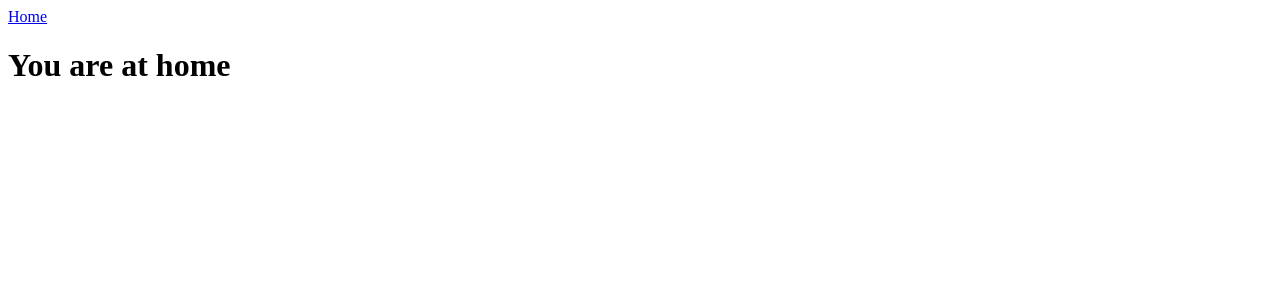
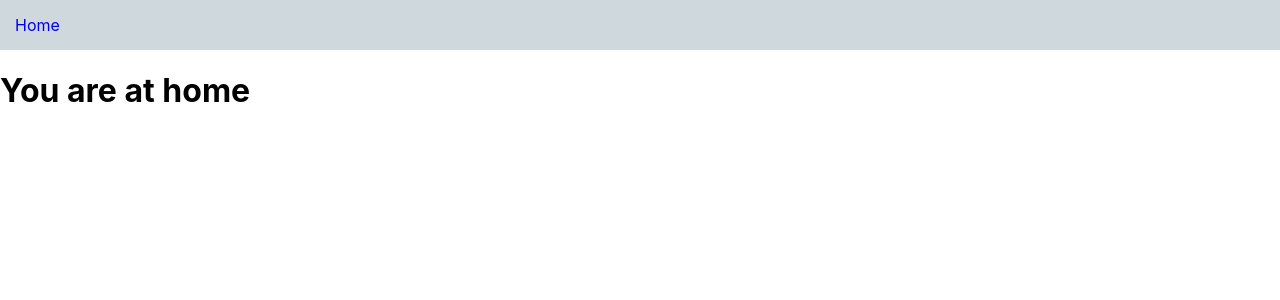
Before and after one commit to faiza203/Shoe_Store, a React (Create React App) app: page / in a window 1280 px wide. Shown: the top 300 px of the page. Built offline with nearby package versions, Linux system fonts and the light colour scheme; the HTML template or start-up script is replaced by a standard one.

Commit message:
Update Styles

```diff
--- a/src/App.css
+++ b/src/App.css
@@ -1,38 +1,38 @@
-.App {
-  text-align: center;
+body {
+  margin: 0;
+  font-family: -apple-system, BlinkMacSystemFont, "Segoe UI", "Roboto", "Oxygen",
+    "Ubuntu", "Cantarell", "Fira Sans", "Droid Sans", "Helvetica Neue",
+    sans-serif;
+  -webkit-font-smoothing: antialiased;
+  -moz-osx-font-smoothing: grayscale;
 }
 
-.App-logo {
-  height: 40vmin;
-  pointer-events: none;
+code {
+  font-family: source-code-pro, Menlo, Monaco, Consolas, "Courier New",
+    monospace;
 }
 
-@media (prefers-reduced-motion: no-preference) {
-  .App-logo {
-    animation: App-logo-spin infinite 20s linear;
-  }
+nav {
+  background: #cfd8dc;
+  padding: 10px;
 }
 
-.App-header {
-  background-color: #282c34;
-  min-height: 100vh;
-  display: flex;
-  flex-direction: column;
-  align-items: center;
-  justify-content: center;
-  font-size: calc(10px + 2vmin);
-  color: white;
+nav a {
+  display: inline-block;
+  padding: 5px;
 }
 
-.App-link {
-  color: #61dafb;
+a {
+  text-decoration: none;
 }
 
-@keyframes App-logo-spin {
-  from {
-    transform: rotate(0deg);
-  }
-  to {
-    transform: rotate(360deg);
-  }
+ul {
+  list-style: none;
+  margin: 0 auto;
+  padding: 0;
+  max-width: 400px;
 }
+
+img {
+  max-width: 100%;
+}
```
